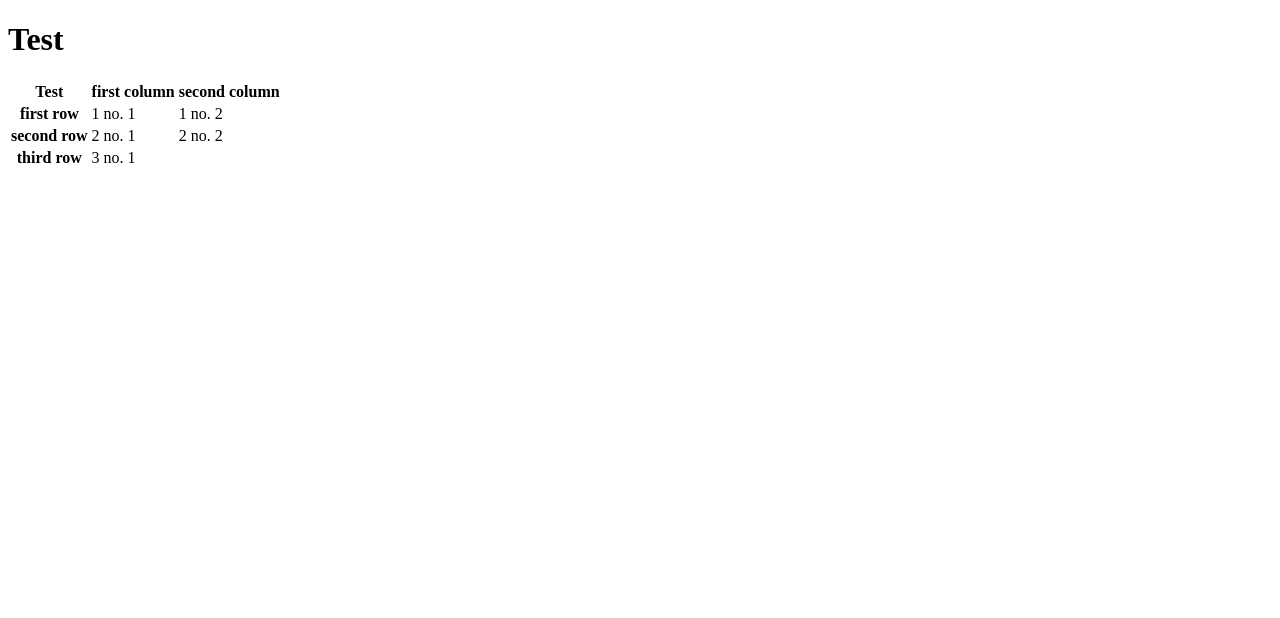
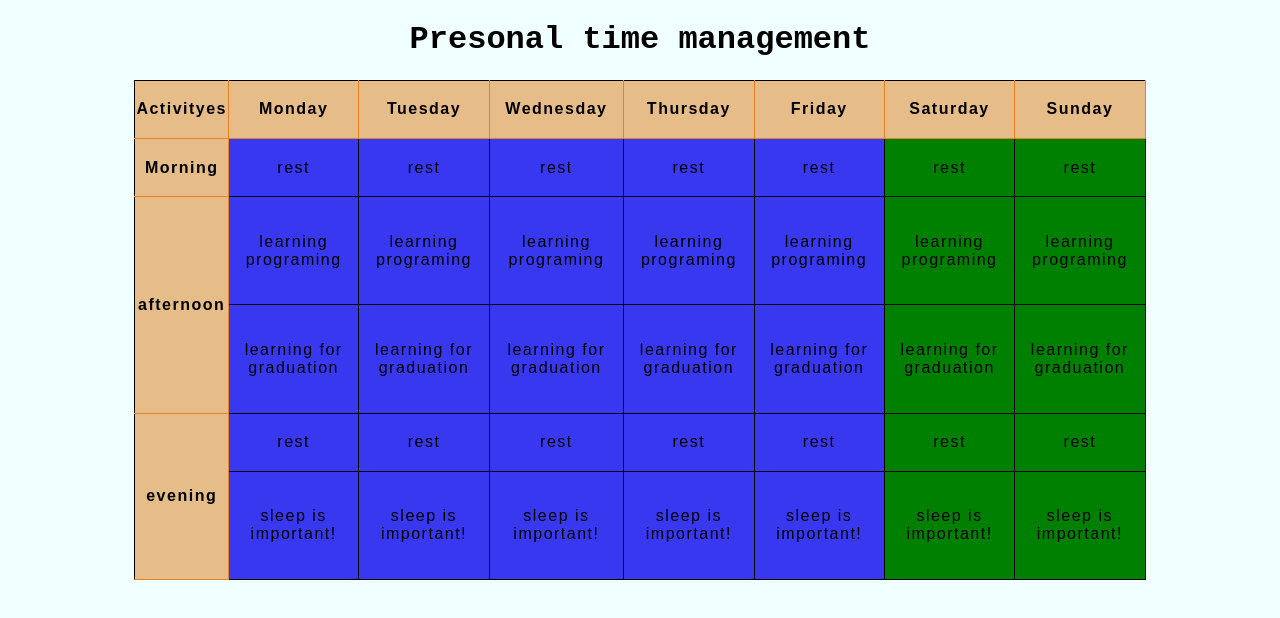
Before and after one commit to nyiroteofil/learningTables, a plain HTML site: page index.html in a window 1280 px wide. Drawn offline with Linux system fonts and the light colour scheme.

Commit message:
learning html tables

```diff
--- a/index.html
+++ b/index.html
@@ -8,26 +8,75 @@
     <link rel="stylesheet" href="style.css">
 </head>
 <body>
-    <h1>Test</h1>
+    <h1>Presonal time management</h1>
     <table>
+            <colgroup>
+                <col style="background-color: rgb(95, 94, 94);">
+                <col style="background-color: rgb(56, 56, 240);">
+                <col style="background-color: rgb(56, 56, 240);">
+                <col style="background-color: rgb(56, 56, 240);">
+                <col style="background-color: rgb(56, 56, 240);">
+                <col style="background-color: rgb(56, 56, 240);">
+                <col style="background-color: green;">
+                <col style="background-color: green;">
+            </colgroup>
             <tr>
-            <th>Test</th>
-            <th>first column</th>
-            <th>second column</th>
+                <th>Activityes</th>
+                <th>Monday</th>
+                <th>Tuesday</th>
+                <th>Wednesday</th>
+                <th>Thursday</th>
+                <th>Friday</th>
+                <th>Saturday</th>
+                <th>Sunday</th>
             </tr>
             <tr>
-            <th>first row</th>
-            <td>1 no. 1</td>
-            <td>1 no. 2</td>
+                <th>Morning</th>
+                <td>rest</td>
+                <td>rest</td>
+                <td>rest</td>
+                <td>rest</td>
+                <td>rest</td>
+                <td>rest</td>
+                <td>rest</td>
             </tr>
             <tr>
-            <th>second row</th>
-            <td>2 no. 1</td>
-            <td>2 no. 2</td>
+                <th rowspan="2">afternoon</th>
+                <td>learning programing</td>
+                <td>learning programing</td>
+                <td>learning programing</td>
+                <td>learning programing</td>
+                <td>learning programing</td>
+                <td>learning programing</td>
+                <td>learning programing</td>
             </tr>
             <tr>
-            <th>third row</th>
-            <td class="third" colspan="2">3 no. 1</td>
+                <td>learning for graduation</td>
+                <td>learning for graduation</td>
+                <td>learning for graduation</td>
+                <td>learning for graduation</td>
+                <td>learning for graduation</td>
+                <td>learning for graduation</td>
+                <td>learning for graduation</td>
+            </tr>
+            <tr>
+                <th rowspan="2">evening</th>
+                <td>rest</td>
+                <td>rest</td>
+                <td>rest</td>
+                <td>rest</td>
+                <td>rest</td>
+                <td>rest</td>
+                <td>rest</td>
+            </tr>
+            <tr>
+                <td>sleep is important!</td>
+                <td>sleep is important!</td>
+                <td>sleep is important!</td>
+                <td>sleep is important!</td>
+                <td>sleep is important!</td>
+                <td>sleep is important!</td>
+                <td>sleep is important!</td>
             </tr>
     </table>
 </body>
--- a/style.css
+++ b/style.css
@@ -0,0 +1,30 @@
+table {
+    letter-spacing: 1.5px;
+    font-family: Arial, Helvetica, sans-serif;
+    border-collapse: collapse;
+    border: black solid 1.5px;
+    text-align: center;
+    width: 80%;
+    height: 500px;
+    margin: 0 auto;
+}
+
+th {
+    border-bottom: rgb(231, 129, 34) solid 1px;
+    border-right: rgb(231, 129, 34) solid 1px;
+    background-color: rgb(230, 189, 136);
+}
+
+td {
+    border-bottom: black solid 1px;
+    border-right: black solid 1px;
+}
+
+body {
+    background-color: azure;
+}
+
+h1 {
+    font-family: 'Courier New', Courier, monospace;
+    text-align: center;
+}
```
Lines whose indentation alone changed are shown as unchanged.
